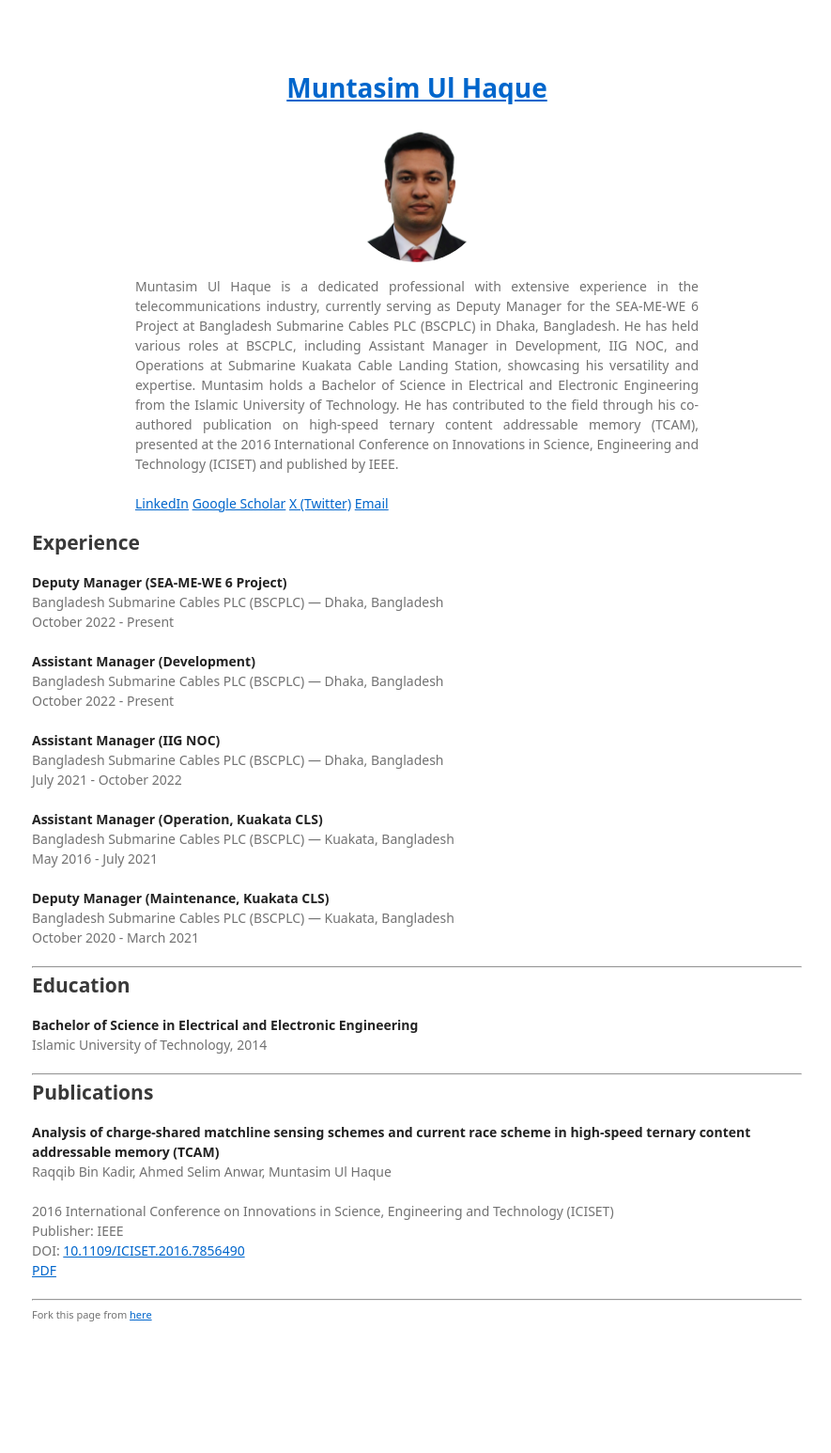
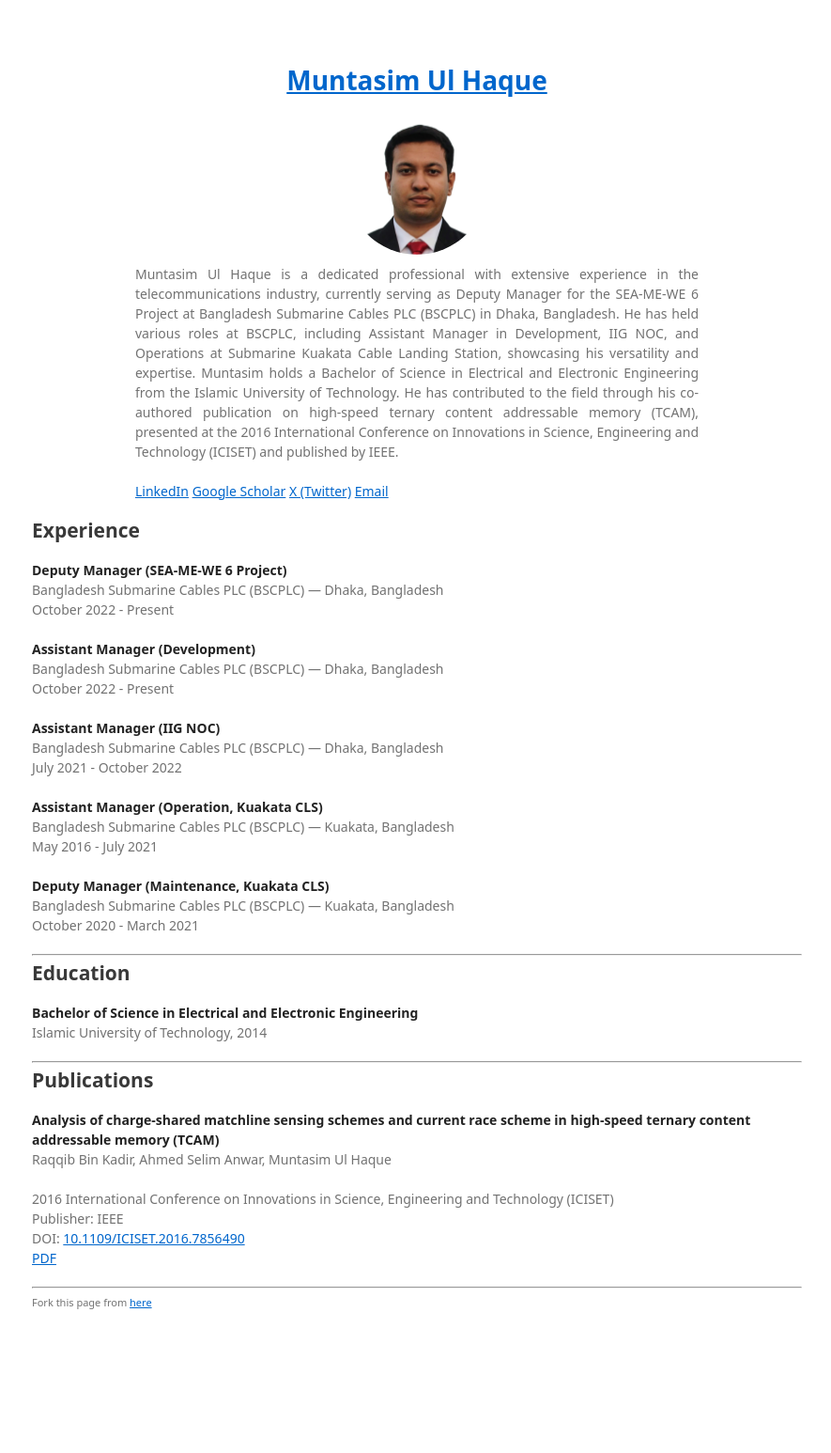
Before and after one commit to muntasimulhaque/muntasimulhaque.github.io, a Jekyll site: the page built from index.md, in a window 1280 px wide. Shown: the whole page at 94% size, without its empty margins (196-1081 px from the left). Built offline with Jekyll 4.4.1, drawn with Linux system fonts in a browser that asks for light colours; our own code applies the rules of GitHub Pages for plain Markdown files; a script that is not in the unit is left out.

Commit message:
Update style.css

```diff
--- a/assets/css/style.css
+++ b/assets/css/style.css
@@ -4,6 +4,7 @@
   font: 14px/1.5 "Noto Sans", "Helvetica Neue", Helvetica, Arial, sans-serif;
   color: #727272;
   font-weight: 400;
+  margin: 0; /* Ensure no margin around the body */
 }
 
 h1, h2, h3, h4, h5, h6 {
@@ -38,11 +39,11 @@
 }
 
 a:hover {
-  color: #004499;  /* Darker blue for hover, similar to Apple's style */
+  color: #004499;  /* Darker blue for hover */
 }
 
 a:visited {
-  color: #540099;  /* Purple for visited, similar to Apple's style */
+  color: #540099;  /* Purple for visited */
 }
 
 header {
@@ -54,6 +55,8 @@
   max-width: 150px; /* Limit the maximum width of the logo */
   height: auto;     /* Maintain aspect ratio */
   border-radius: 50%; /* Make it circular if the image is square */
+  display: block; /* Ensure it's centered in header */
+  margin: 0 auto; /* Center the image horizontally */
 }
 
 header h1 {
@@ -62,15 +65,15 @@
 
 header p {
   text-align: center; /* Center-align the description */
-  margin: 10px 0; /* Space around the description */
+  margin: 10px auto; /* Center-align paragraph */
   max-width: 600px; /* Limit the width for better readability */
-  margin: 10px auto; /* Center-align paragraph */
   text-align: justify; /* Justify the text */
 }
 
 header ul {
   list-style: none;
   padding: 0;
+  text-align: center; /* Center-align the list items */
 }
 
 header li {
@@ -85,7 +88,7 @@
 }
 
 header li a:hover, header li a:focus {
-  color: #004499;  /* Darker blue for hover, similar to Apple's style */
+  color: #004499;  /* Darker blue for hover */
   font-weight: bold;
 }
 
@@ -108,7 +111,7 @@
 blockquote {
   border-left: 1px solid #e5e5e5;
   margin: 0;
-  padding: 0 0 0 20px;
+  padding: 0 20px; /* Ensure padding is symmetric */
   font-style: italic;
 }
 
@@ -133,7 +136,7 @@
 
 th, td {
   text-align: left;
-  padding: 5px 10px;
+  padding: 10px; /* Increase padding for better spacing */
   border-bottom: 1px solid #e5e5e5;
 }
 
@@ -148,6 +151,8 @@
 
 img {
   max-width: 100%;
+  display: block;
+  margin: 0 auto; /* Center-align images */
 }
 
 footer {
@@ -155,6 +160,7 @@
   text-align: center; /* Center-align text in footer */
   padding: 20px;
   box-sizing: border-box;
+  margin-top: 20px; /* Add space above footer */
 }
 
 @media print, screen and (max-width: 960px) {
```
